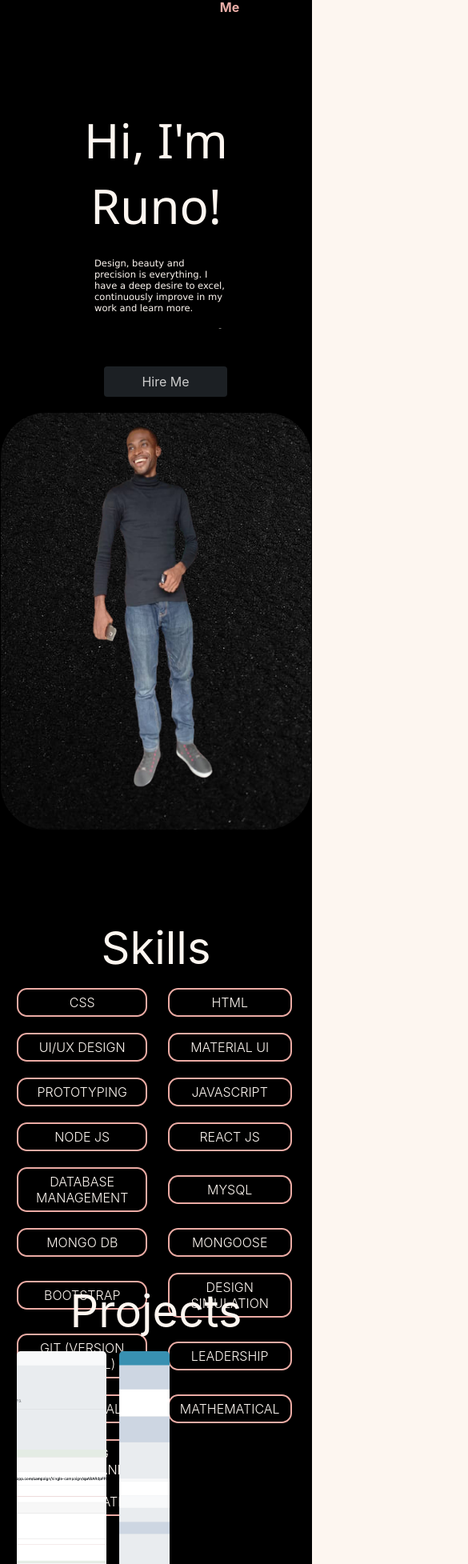
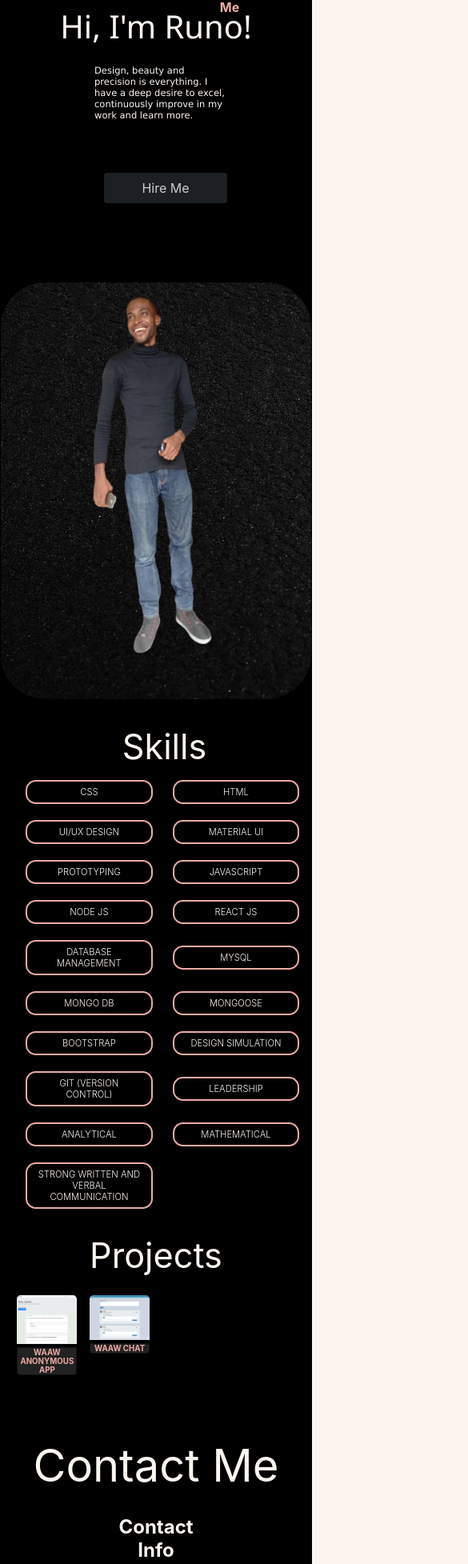
Before and after one commit to Ogheneruno/portfolio, a React (Create React App) app: page / in a window 390 px wide. Shown: the part 45-2000 px from the top of the page at 80% size, 585 px wide, since content can reach past the window. Built offline with nearby package versions, Linux system fonts and the light colour scheme.

Commit message:
responsiveness

```diff
--- a/src/components/footer/footer.css
+++ b/src/components/footer/footer.css
@@ -32,3 +32,29 @@ a {
     display: flex;
     align-content: center;
 }
+
+@media screen and (max-width: 768px) {
+    .footer {
+        justify-content: space-between;
+    }
+}
+
+@media screen and (max-width: 381px) {
+    .footer {
+        font-size: 7px;
+        padding: 5px;
+    }
+
+    ul {
+        padding-right: 10px;
+    }
+
+    li {
+        margin-left: 10px;
+    }
+
+    .cc {
+        width: 9px;
+        height: 9px;
+    }
+}
--- a/src/components/screen mode/Toggle.css
+++ b/src/components/screen mode/Toggle.css
@@ -104,6 +104,12 @@
     }
 }
 
+@media screen and (max-width: 381px) {
+    .logo__icon {
+        display: none;
+    }
+}
+
 @media screen and (max-width: 368px) {
     .logo__icon {
         display: none;
@@ -112,4 +118,5 @@
     .nav__list {
         right: 2.5rem;
     }
+
 }
--- a/src/contactMe/contactMe.css
+++ b/src/contactMe/contactMe.css
@@ -3,7 +3,7 @@
 }
 
 .contacts {
-    margin: 14rem auto 0;
+    margin: 10rem auto 0;
     width: 88%;
 }
 
@@ -14,7 +14,6 @@
 .contactMe__heading {
     font-size: 3.5rem;
     font-weight: 400;
-    padding-bottom: 1rem;
 }
 
 .contacts-wrapper__left {
@@ -69,7 +68,7 @@
     background-color: #FDF6F0;
     border-radius: 0.25rem;
     border-style: transparent;
-    margin-left: 2rem;
+    margin-left: 2.1rem;
     width: 70%;
     padding-left: 10px;
 }
@@ -110,8 +109,73 @@
     background-color: #3f3d3d;
 }
 
-/* @media screen and (max-width: 768px) {
-     {
+@media screen and (max-width: 768px) {
+    .contacts {
+        margin-top: 0rem;
+    }
+
+    .contact__wrapper {
+        flex-direction: column;
+        padding-top: 0;
+    }
+
+    .contacts-wrapper__left {
+        padding-bottom: 5px;
+        padding-top: 20px;
+    }
+
+    .contacts-wrapper__right {
+        padding-top: 0px;
+    }
+
+    .contacts-wrapper__left>h2 {
+        text-align: center;
+    }
+
+    .contactMe__heading {
+        padding-top: 0;
+    }
+
+    @media screen and (max-width: 381px) {
+        .contactMe__heading {
+            font-size: 2.6rem;
+        }
+
+        .contact__items {
+            font-size: 12px;
+            padding-left: 3rem;
+            padding-top: 0;
+            margin-bottom: 0;
+            align-items: center;
+        }
+
+        .contacts__text {
+            justify-content: left;
+            padding-left: 1.5rem;
+        }
+
+        .contacts-wrapper__left>h2 {
+            font-size: 20px;
+            padding-top: 1rem;
+            padding-bottom: 0;
+        }
+
+        .contacts-wrapper__left {
+            padding: 0;
+        }
+
+        .img {
+            width: 23px;
+            height: 23px;
+        }
+
+        .contacts-wrapper__right {
+            padding: 0;
+        }
+
+        .contacts-wrapper__right>h2 {
+            margin: 1rem 0 0;
+        }
 
     }
-} */
+}
--- a/src/contactMe/contactMe.jsx
+++ b/src/contactMe/contactMe.jsx
@@ -33,7 +33,7 @@ const ContactMe = () => {
 
             <div className="contact__wrapper">
                 <div className="contacts-wrapper__left">
-                    <h2>Contact Info:</h2>
+                    <h2>Contact Info</h2>
                     <div className='contact__items'>
                         <img src={Address} alt="" className="img" />
                         <p className='contacts__text'>66, 4th Avenue, Gwarinpa, Abuja</p>
@@ -61,7 +61,7 @@ const ContactMe = () => {
                         </div>
                         <div className="contactme">
                             <label className='contactme__label' htmlFor="messasge">Message:</label>
-                            <textarea name="message" id="" cols="34" rows="10" placeholder="Type message..." required/>
+                            <textarea name="message" id="" cols="33" rows="10" placeholder="Type message..." required/>
                         </div>
                         <button className='contactme__button' type='submit'>Send</button>
                         {sent && " Message Sent, Thank You..."}
--- a/src/intro/intro.css
+++ b/src/intro/intro.css
@@ -1,6 +1,5 @@
 .intro {
     display: flex;
-    height: 100vh;
     padding-top: 0;
 }
 
@@ -106,14 +105,31 @@
 }
 
 @media screen and (max-width: 768px) {
+    .intro__desc {
+        font-size: 0.8rem;
+    }
+
+    .intro__greeting {
+        margin-bottom: 0;
+    }
+
+    .intro__text {
+        margin-top: 0.3rem;
+    }
+
+    .intro__title {
+        height: 30px;
+        padding: 0;
+    }
+
     .intro__bg {
         height: 100%;
-        top: 2rem;
         border-radius: 3.5rem;
     }
 
     .hire__button {
         margin-top: 1rem;
+        margin-bottom: 0;
     }
 
 
@@ -128,12 +144,20 @@
     .intro__bg {
         top: 3rem;
     }
+
+    .intro__greeting {
+        font-size: 40px;
+    }
 }
 
-@media screen and (max-width: 368px) {
+@media screen and (max-width: 380px) {
     .hire__button {
         margin-left: 4rem;
         margin-top: 1rem;
+    }
+
+    .intro__left__wrapper {
+        padding-top: 70px;
     }
 }
 
--- a/src/projects/myProjects.css
+++ b/src/projects/myProjects.css
@@ -1,5 +1,4 @@
 .projects {
-    height: 30vh;
     margin: 2rem auto;
     padding-bottom: 2rem;
     width: 89%;
@@ -29,7 +28,6 @@
 
 .projectImg {
     width: 100%;
-    height: 40vh;
     object-fit: cover;
     border-radius: 0.3rem 0.3rem 0 0;
 }
@@ -52,6 +50,20 @@
 
 @media screen and (max-width: 768px) {
    .projects {
-       height: 40vh;
+       padding-bottom: 0;
+       margin-bottom: 0.5rem;
+   }
+
+   .myProjects__text {
+       font-size: 2.7rem;
+       margin-bottom: 0.5rem;
+   }
+
+   .grid__item-text {
+       font-size: 0.61rem;
+   }
+
+   .projects__grid {
+       margin-bottom: 0;
    }
 }
--- a/src/skills/skills.css
+++ b/src/skills/skills.css
@@ -1,7 +1,6 @@
 .skills {
     width: 89%;
     margin: 3rem auto 0rem;
-    height: 50vh;
 }
 
 .skills__grid {
@@ -33,19 +32,29 @@
 
 @media screen and (max-width: 768px) {
     .skills {
-        margin-top: 26rem;
+        margin-top: 4rem;
+    }
+
+    .skills__grid {
+        font-size: 0.7rem;
     }
 }
 
 @media screen and (max-width: 734px) {
     .skills {
-        margin-top: 40rem;
+        font-size: 3rem;
+        margin-left: 2rem;
+        margin-top: 2rem;
+    }
+
+    .skills__text {
+        font-size: 2.7rem;
     }
 }
 
 @media screen and (max-width: 590px) {
     .skills {
-        margin-top: 25rem;
+        margin-top: 4.5rem;
     }
 
     .skills__wrapper {
@@ -55,7 +64,7 @@
 
 @media screen and (max-width: 466px) {
     .skills {
-        margin-top: 22rem;
+        margin-top: 5rem;
     }
 
     .skills__wrapper {
@@ -63,14 +72,18 @@
     }
 }
 
-@media screen and (max-width: 376px) {
+@media screen and (max-width: 380px) {
     .skills {
-        margin-top: 18rem;
+        margin-top: 5rem;
+    }
+
+    .copyright {
+        padding-left: 3px;
     }
 }
 
 @media screen and (max-width: 376px) {
     .skills {
-        margin-top: 26rem;
+        margin-top: 5rem;
     }
 }
```
